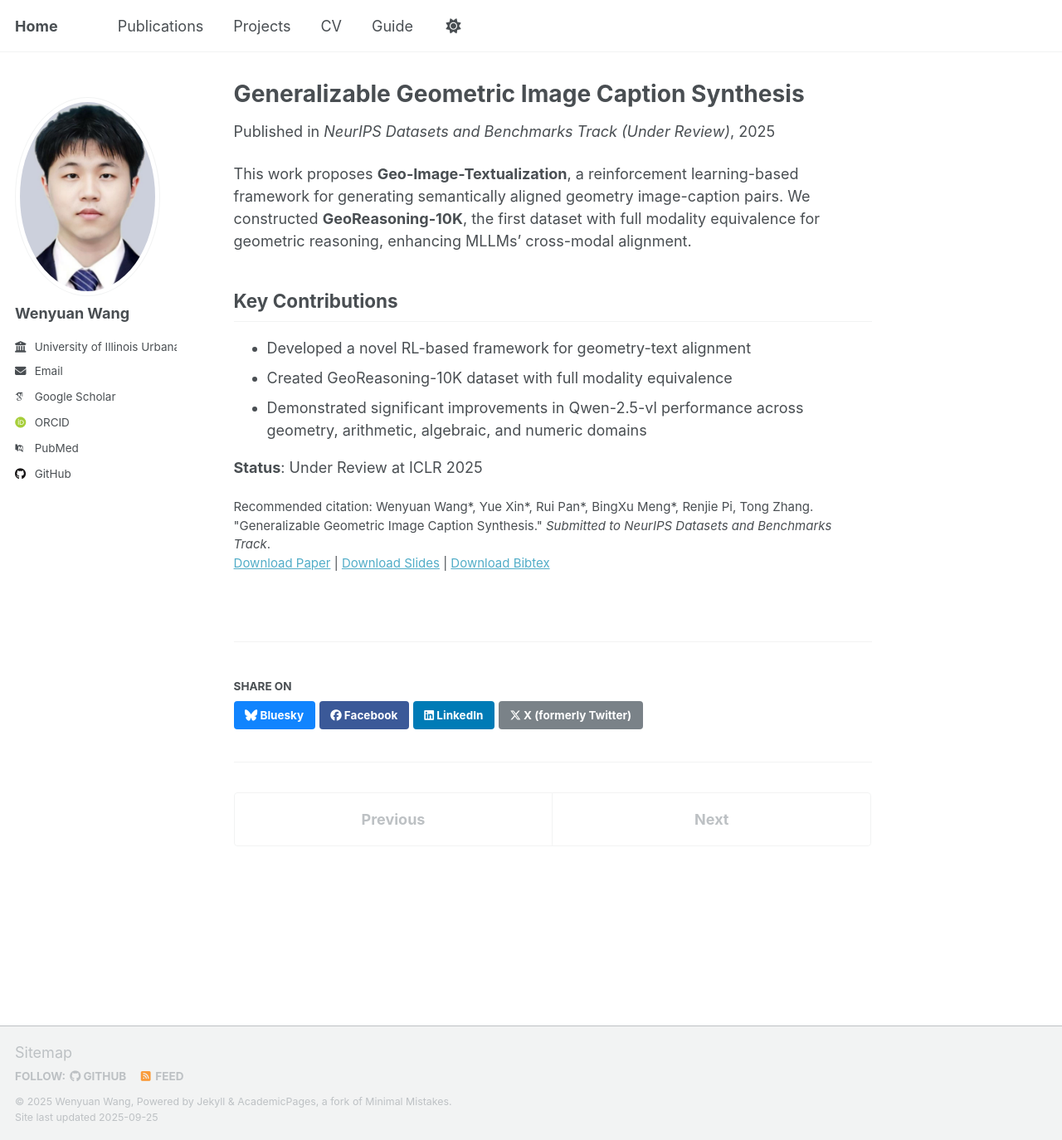
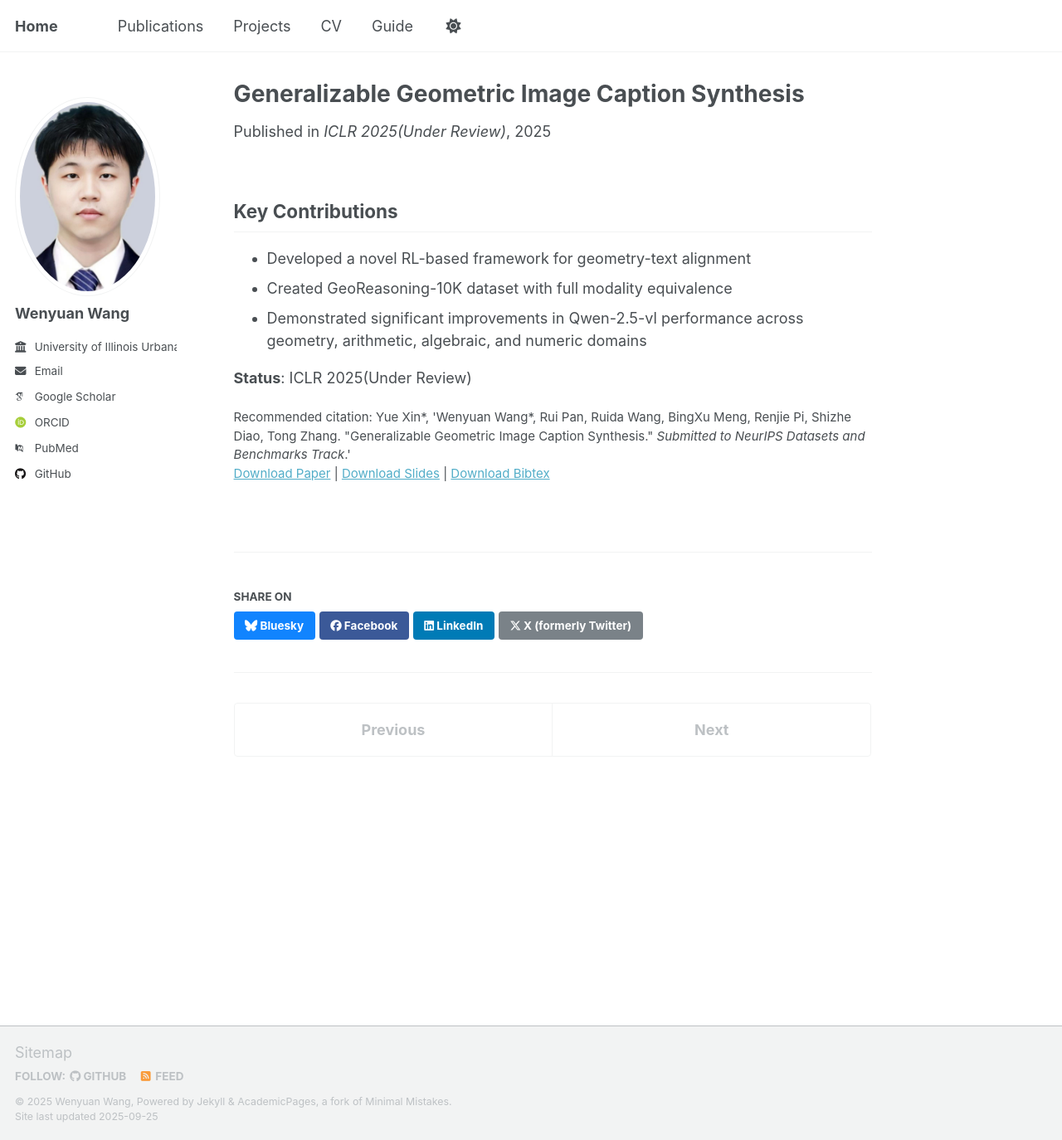
Before and after one commit to codemaker-123/codemaker-123.github.io, a Jekyll site: the page built from _publications/2009-10-01-paper-title-number-1.md, in a window 1280 px wide and 1374 px high. Shown: the whole window at 83% size. Built offline with Jekyll 4.4.1, drawn with Linux system fonts in a browser that asks for light colours; some web fonts are replaced; a script that is not in the unit is left out.

Commit message:
Update 2009-10-01-paper-title-number-1.md

```diff
--- a/_publications/2009-10-01-paper-title-number-1.md
+++ b/_publications/2009-10-01-paper-title-number-1.md
@@ -5,18 +5,16 @@ category: papers
 permalink: /publication/2025-01-01-geo-image-textualization
 excerpt: 'A reinforcement learning-based framework for generating semantically aligned geometry image-caption pairs, creating the first dataset with full modality equivalence for geometric reasoning.'
 date: 2025-01-01
-venue: 'NeurIPS Datasets and Benchmarks Track (Under Review)'
+venue: 'ICLR 2025(Under Review)'
 slidesurl: ''
 paperurl: ''
 bibtexurl: ''
-citation: 'Wenyuan Wang*, Yue Xin*, Rui Pan*, BingXu Meng*, Renjie Pi, Tong Zhang. &quot;Generalizable Geometric Image Caption Synthesis.&quot; <i>Submitted to NeurIPS Datasets and Benchmarks Track</i>.'
+citation: Yue Xin*, 'Wenyuan Wang*, Rui Pan, Ruida Wang, BingXu Meng, Renjie Pi, Shizhe Diao, Tong Zhang. &quot;Generalizable Geometric Image Caption Synthesis.&quot; <i>Submitted to NeurIPS Datasets and Benchmarks Track</i>.'
 ---
-
-This work proposes **Geo-Image-Textualization**, a reinforcement learning-based framework for generating semantically aligned geometry image-caption pairs. We constructed **GeoReasoning-10K**, the first dataset with full modality equivalence for geometric reasoning, enhancing MLLMs' cross-modal alignment.
 
 ## Key Contributions
 - Developed a novel RL-based framework for geometry-text alignment
 - Created GeoReasoning-10K dataset with full modality equivalence
 - Demonstrated significant improvements in Qwen-2.5-vl performance across geometry, arithmetic, algebraic, and numeric domains
 
-**Status**: Under Review at ICLR 2025
+**Status**: ICLR 2025(Under Review)
```
